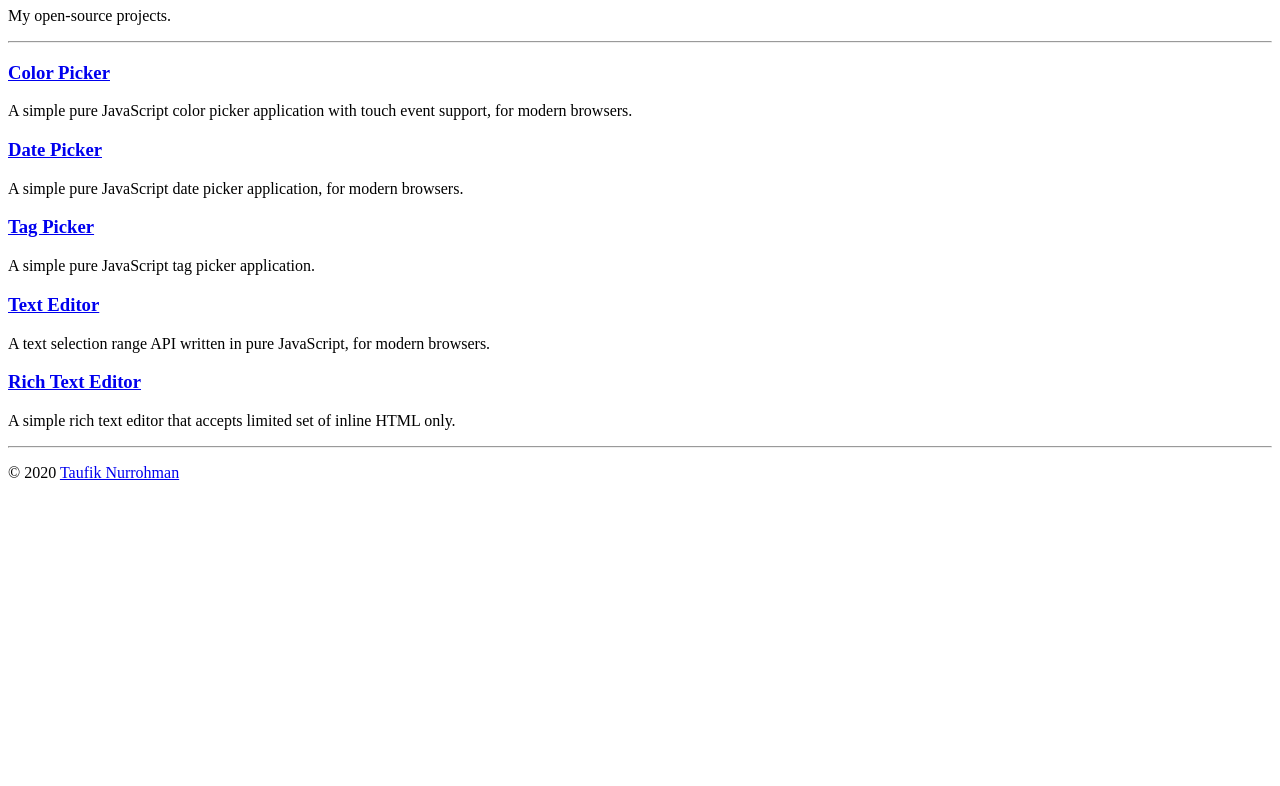
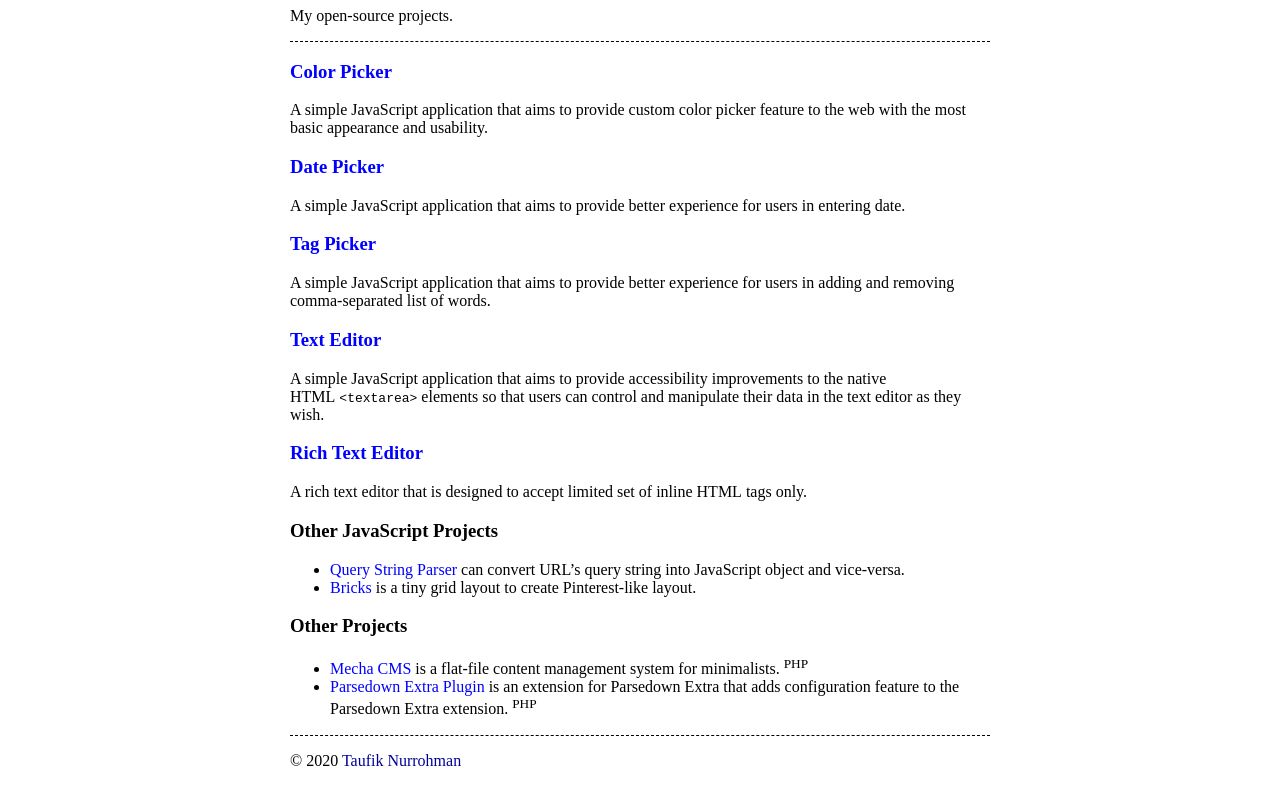
Before and after one commit to taufik-nurrohman/taufik-nurrohman.github.io, a plain HTML site: page index.html in a window 1280 px wide. Shown: the part 73-859 px from the top of the page. Before the commit the page ends 800 px from the top, so only its background shows below. Drawn offline with Linux system fonts and the light colour scheme.

Commit message:
Update index.html

```diff
--- a/index.html
+++ b/index.html
@@ -2,9 +2,70 @@
 <html dir="ltr">
   <head>
     <meta charset="utf-8">
+    <meta content="#000" name="color-scheme">
     <meta content="width=device-width" name="viewport">
-    <title>Taufik Nurrohman&rsquo;s Open Source Projects</title>
-    <link href="/favicon.ico" rel="icon">
+    <meta content="Hello, my name is Taufik Nurrohman. I make things for the internet." name="description">
+    <title>Taufik Nurrohman&rsquo;s Open-Source Projects</title>
+    <link href="favicon.ico" rel="icon">
+    <style>
+    :root {
+      background: #fff;
+      color: #000;
+    }
+    a {
+      color: #00f;
+      text-decoration: none;
+    }
+    a:focus {
+      text-decoration: underline;
+    }
+    a:visited {
+      color: #009;
+    }
+    a, code {
+      word-wrap: break-word;
+    }
+    footer, header, main {
+      max-width: 700px;
+      margin: 0 auto;
+    }
+    footer hr, header hr {
+      display: none;
+    }
+    footer {
+      border-top: 1px dashed;
+    }
+    header {
+      border-bottom: 1px dashed;
+    }
+    pre {
+      white-space: pre-wrap;
+      word-wrap: break-word;
+    }
+    pre code {
+      display: block;
+      background: #eee;
+      padding: 1em;
+    }
+    table {
+      width: 100%;
+    }
+    @media (prefers-color-scheme: dark) {
+      :root {
+        background: #000;
+        color: #fff;
+      }
+      a {
+        color: #aaf;
+      }
+      a:visited {
+        color: #77c;
+      }
+      pre code {
+        background: #111;
+      }
+    }
+    </style>
   </head>
   <body>
     <header>
@@ -14,29 +75,43 @@
     </header>
     <main>
       <article>
-        <h3><a href="/color-picker">Color Picker</a></h3>
-        <p>A simple pure JavaScript color picker application with touch event support, for modern browsers.</p>
+       <h3><a href="color-picker">Color Picker</a></h3>
+       <p>A simple JavaScript application that aims to provide custom color picker feature to the web with the most basic appearance and usability.</p>
       </article>
       <article>
-        <h3><a href="/date-picker">Date Picker</a></h3>
-        <p>A simple pure JavaScript date picker application, for modern browsers.</p>
+        <h3><a href="date-picker">Date Picker</a></h3>
+        <p>A simple JavaScript application that aims to provide better experience for users in entering date.</p>
       </article>
       <article>
-        <h3><a href="/tag-picker">Tag Picker</a></h3>
-        <p>A simple pure JavaScript tag picker application.</p>
+        <h3><a href="tag-picker">Tag Picker</a></h3>
+        <p>A simple JavaScript application that aims to provide better experience for users in adding and removing comma-separated list of words.</p>
       </article>
       <article>
-        <h3><a href="/text-editor">Text Editor</a></h3>
-        <p>A text selection range API written in pure JavaScript, for modern browsers.</p>
+        <h3><a href="text-editor">Text Editor</a></h3>
+        <p>A simple JavaScript application that aims to provide accessibility improvements to the native HTML <code>&lt;textarea&gt;</code> elements so that users can control and manipulate their data in the text editor as they wish.</p>
       </article>
       <article>
-        <h3><a href="/rich-text-editor">Rich Text Editor</a></h3>
-        <p>A simple rich text editor that accepts limited set of inline HTML only.</p>
+        <h3><a href="rich-text-editor">Rich Text Editor</a></h3>
+        <p>A rich text editor that is designed to accept limited set of inline HTML tags only.</p>
+      </article>
+      <article>
+        <h3>Other JavaScript Projects</h3>
+        <ul>
+          <li><a href="query-string-parser">Query String Parser</a> can convert URL&rsquo;s query string into JavaScript object and vice-versa.</li>
+          <li><a href="bricks">Bricks</a> is a tiny grid layout to create Pinterest-like layout.</li>
+        </ul>
+      </article>
+      <article>
+        <h3>Other Projects</h3>
+        <ul>
+          <li><a href="https://mecha-cms.com">Mecha CMS</a> is a flat-file content management system for minimalists. <sup>PHP</sup></li>
+          <li><a href="https://github.com/taufik-nurrohman/parsedown-extra-plugin">Parsedown Extra Plugin</a> is an extension for Parsedown Extra that adds configuration feature to the Parsedown Extra extension. <sup>PHP</sup></li>
+        </ul>
       </article>
     </main>
     <footer>
       <hr>
-      <p>&copy; 2020 <a href="/">Taufik Nurrohman</a></p>
+      <p>&copy; 2020 <a href="">Taufik Nurrohman</a></p>
     </footer>
   </body>
 </html>
```
